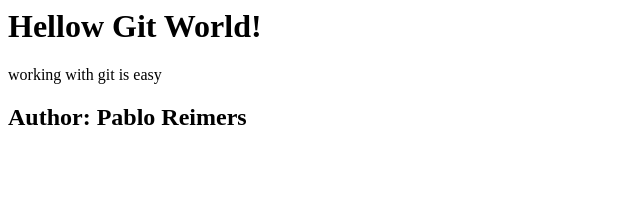
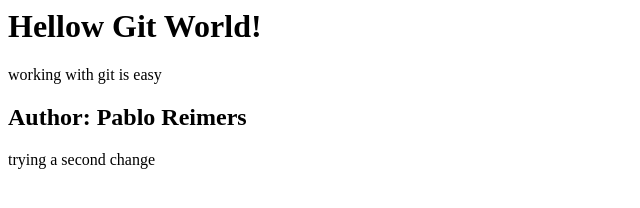
Before and after one commit to pabloreimers/GitGithubClass, a plain HTML site: page index.html in a window 1280 px wide. Shown: the whole page, without its empty margins (0-640 px from the left). Drawn offline with Linux system fonts and the light colour scheme.

Commit message:
second edit

```diff
--- a/index.html
+++ b/index.html
@@ -7,3 +7,8 @@
 <h2>
     Author: Pablo Reimers
 </h2>
+
+
+<div>
+    trying a second change
+</div>
```
